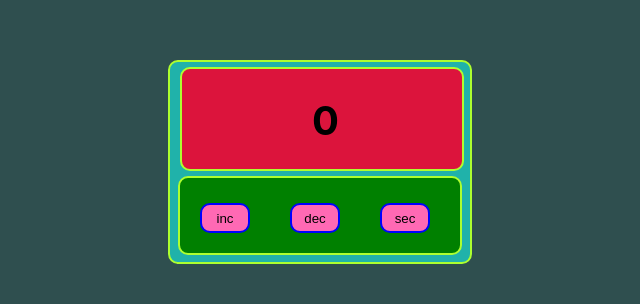
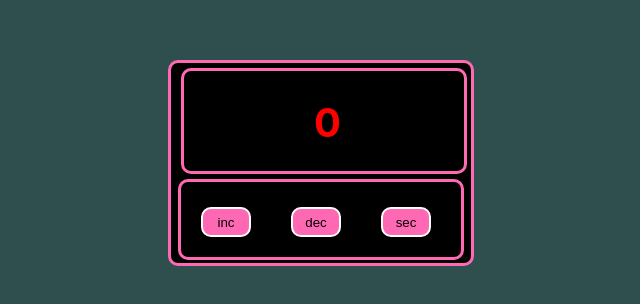
Before and after one commit to Samurai-way/Counter_v_3, a React (Create React App) app: page / in a window 1280 px wide. Shown: the part 110-414 px from the top of the page, without its empty margins (332-972 px from the left). Built offline with nearby package versions, Linux system fonts and the light colour scheme.

Commit message:
Counter is over

```diff
--- a/package.json
+++ b/package.json
@@ -3,6 +3,7 @@
   "version": "0.1.0",
   "private": true,
   "dependencies": {
+    "homepage": "https://Samurai-way.github.io/Counter_v_3",
     "@testing-library/jest-dom": "^5.14.1",
     "@testing-library/react": "^13.0.0",
     "@testing-library/user-event": "^13.2.1",
@@ -20,7 +21,10 @@
     "start": "react-scripts start",
     "build": "react-scripts build",
     "test": "react-scripts test",
-    "eject": "react-scripts eject"
+    "eject": "react-scripts eject",
+    "predeploy": "npm run build",
+    "deploy": "gh-pages -d build"
+
   },
   "eslintConfig": {
     "extends": [
--- a/src/App.tsx
+++ b/src/App.tsx
@@ -11,18 +11,28 @@ export const App = () => {
     const [style, setStyle]=useState(true)
     const [start, setStart]=useState(0)
     const [max, setMax]=useState(0)
+    const [disabled, setDisabled]=useState(false)
 
-    // console.log(start)
     const valueINC = () => {
         setValue(value+1)
+        if(value+1 === max){
+            setDisabled(!disabled)
+        }
     }
 
     const valueDEC = () => {
         setValue(0)
+        setDisabled(false)
     }
 
     const toggle = ()=>{
-        console.log('log')
+        localStorage.setItem('saveValue:', JSON.stringify(start))
+        localStorage.setItem('maxValue:', JSON.stringify(max))
+        let str = localStorage.getItem('saveValue:')
+        if(str) {
+            let newValue = JSON.parse(str)
+            setValue(newValue)
+        }
         setStyle(!style)
     }
 
@@ -33,6 +43,8 @@ export const App = () => {
                          valueINC={valueINC}
                          valueDEC={valueDEC}
                          toggle={toggle}
+                         disabled={disabled}
+                         max={max}
                 />
             </div>
             <div style={style ? {display: 'none'} : undefined} className={tablo.wrapper}>
@@ -42,6 +54,7 @@ export const App = () => {
                     setStart={setStart}
                     max={max}
                     setMax={setMax}
+                    setDisabled={setDisabled}
                 />
             </div>
         </div>
--- a/src/components/Counter/Counter.module.css
+++ b/src/components/Counter/Counter.module.css
@@ -2,9 +2,9 @@
     width: 300px;
     height: 200px;
     margin: 170px 500px;
-    background-color: lightseagreen;
+    background-color: black;
     border-radius: 10px;
-    border: 2px solid greenyellow;
+    border: 3px solid hotpink;
     display: none;
 }
 .mini_wrapper{
@@ -14,19 +14,19 @@
     width: 280px;
     height: 100px;
     margin: 5px 10px;
-    background-color: crimson;
+    background-color: black;
     border-radius: 10px;
     display: inline-block;
-    border: 2px solid greenyellow;
+    border: 3px solid hotpink;
 }
 .button_wrapper{
     width: 280px;
     height: 75px;
     display: flex;
     margin: 0 auto;
-    background-color: green;
+    background-color: black;
     border-radius: 10px;
-    border: 2px solid greenyellow;
+    border: 3px solid hotpink;
 }
 .inc{
     margin: 25px 20px;
--- a/src/components/Counter/Counter.tsx
+++ b/src/components/Counter/Counter.tsx
@@ -8,10 +8,13 @@ type CounterPropsType = {
     valueINC:()=>void
     valueDEC:()=>void
     toggle:()=>void
-
+    disabled:boolean
+    max: number
 }
 
 export const Counter = (props: CounterPropsType) => {
+
+    const style = props.value === props.max ? {color : 'red'} : {color : 'white'}
 
     const increment = () => {
         props.valueINC()
@@ -27,13 +30,15 @@ export const Counter = (props: CounterPropsType) => {
 
     return (
         <div className={counter.mini_wrapper}>
-            <div className={counter.value}>
+            <div style={style}
+                 className={counter.value}>
                 <UniversalValue value={props.value}/>
             </div>
             <div className={counter.button_wrapper}>
             <div className={counter.inc}>
                 <UniversalButton name={'inc'}
                                  onClick={increment}
+                                 disabled={props.disabled}
                 />
             </div>
             <div className={counter.dec}>
--- a/src/components/Tablo/Tablo.module.css
+++ b/src/components/Tablo/Tablo.module.css
@@ -2,9 +2,9 @@
     width: 300px;
     height: 200px;
     margin: 170px 500px;
-    background-color: lightseagreen;
+    background-color: black;
     border-radius: 10px;
-    border: 2px solid greenyellow;
+    border: 2px solid hotpink;
     display: block;
 }
 .mini_wrapper{
@@ -14,19 +14,19 @@
     width: 280px;
     height: 100px;
     margin: 5px 10px;
-    background-color: crimson;
+    background-color: black;
     border-radius: 10px;
     display: inline-block;
-    border: 2px solid greenyellow;
+    border: 2px solid hotpink;
+    color: red;
 }
 .button_wrapper{
     width: 280px;
     height: 75px;
     display: flex;
     margin: 0 auto;
-    background-color: green;
     border-radius: 10px;
-    border: 2px solid greenyellow;
+    border: 2px solid red;
 }
 
 .sec{
--- a/src/components/Tablo/Tablo.tsx
+++ b/src/components/Tablo/Tablo.tsx
@@ -9,12 +9,16 @@ type TabloProps = {
     max:number
     setStart:(start:number)=>void
     setMax:(max:number)=>void
+    setDisabled:(disabled:boolean)=>void
 }
 
 export const Tablo = (props:TabloProps) => {
 
     const toggleCLICK = ()=>{
         props.toggle()
+        if(props.start < 0 || props.max < 0 || props.max < props.start){
+            props.setDisabled(true)
+        }
     }
 
     const onChangeStart = (e:ChangeEvent<HTMLInputElement>)=>{
@@ -30,7 +34,7 @@ export const Tablo = (props:TabloProps) => {
             <div className={tablo.value}>
                 <div className={tablo.start}>Start value:
                     <input
-                        style={props.start < 0 ? {backgroundColor: 'green'}: undefined}
+                        style={props.start < 0 ? {backgroundColor: 'red'}: undefined}
                         className={tablo.input_start}
                         type={'number'}
                         value={props.start}
@@ -39,7 +43,7 @@ export const Tablo = (props:TabloProps) => {
                 </div>
                 <div>Max value:
                     <input
-                        style={props.max < 0 ? {backgroundColor: 'green'}: undefined}
+                        style={props.max < 0 ? {backgroundColor: 'red'}: undefined}
                         className={tablo.input_max}
                         type={'number'}
                         value={props.max}
--- a/src/components/UniversalButton/Button.module.css
+++ b/src/components/UniversalButton/Button.module.css
@@ -3,5 +3,5 @@
     width: 50px;
     height: 30px;
     border-radius: 10px;
-    border: 2px solid blue;
+    border: 2px solid white;
 }
--- a/src/components/UniversalButton/UniversalButton.tsx
+++ b/src/components/UniversalButton/UniversalButton.tsx
@@ -4,6 +4,7 @@ import button from './Button.module.css'
 type UniversalButtonProps = {
     name: string
     onClick:()=>void
+    disabled?:boolean
 }
 
 export const UniversalButton = (props:UniversalButtonProps) => {
@@ -13,6 +14,11 @@ export const UniversalButton = (props:UniversalButtonProps) => {
     }
 
     return (
-        <button className={button.button} onClick={onClickHandler}>{props.name}</button>
+        <button
+            disabled={props.disabled}
+            className={button.button}
+            onClick={onClickHandler}>
+            {props.name}
+        </button>
     );
 };
```
